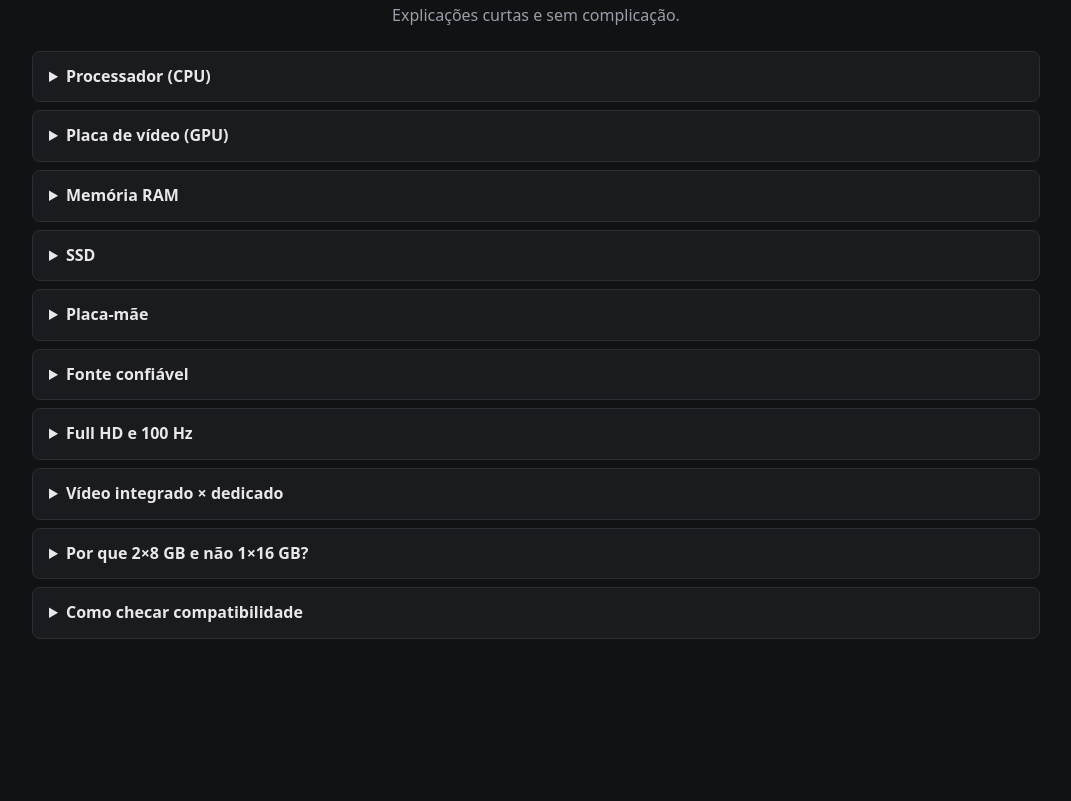
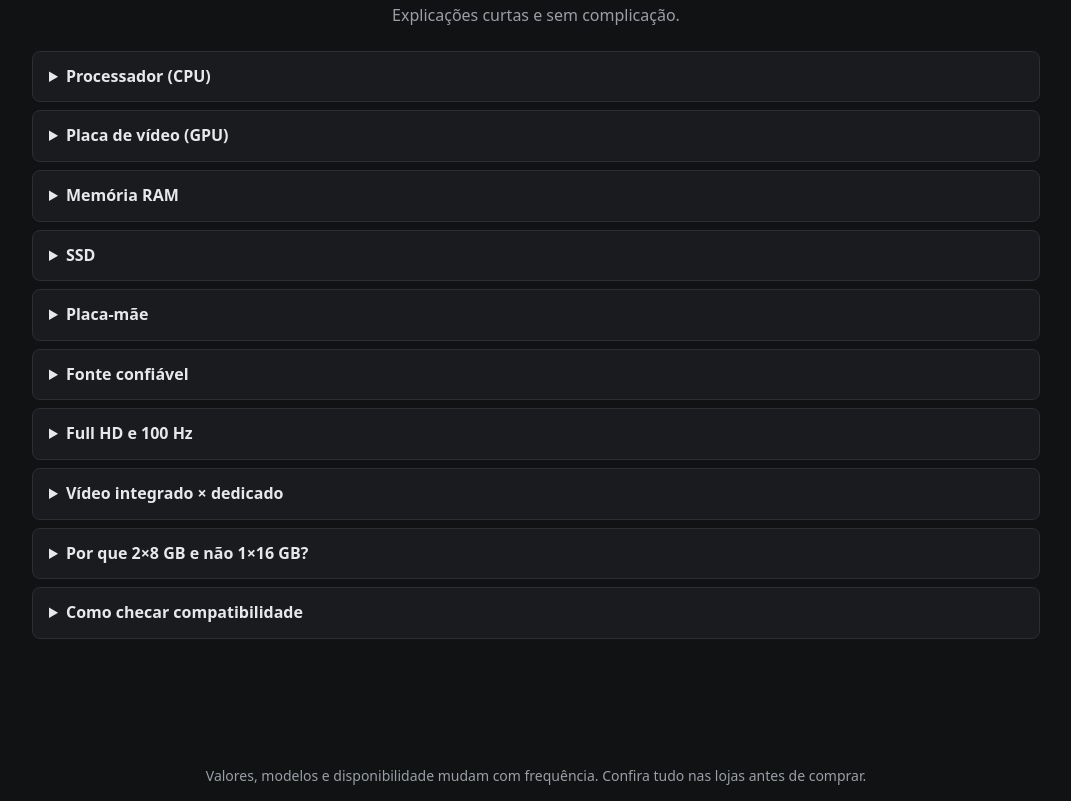
Before and after one commit to guiconst/Montar-PC, a plain HTML site: page index.html in a window 1280 px wide. Shown: the part 5007-5808 px from the top of the page, without its empty margins (104-1175 px from the left). Before the commit the page ends 5722 px from the top, so only its background shows below. Drawn offline with Linux system fonts and the light colour scheme.

Commit message:
Add footer with disclaimer
Added footer with disclaimer about values and availability.

```diff
--- a/index.html
+++ b/index.html
@@ -68,6 +68,9 @@
             <div id="guide"></div>
         </section>
     </main>
+    <footer>
+        <p>Valores, modelos e disponibilidade mudam com frequência. Confira tudo nas lojas antes de comprar.</p>
+    </footer>
     <script src="js/utils.js"></script>
     <script src="js/data.js"></script>
     <script src="js/main.js"></script>
```
